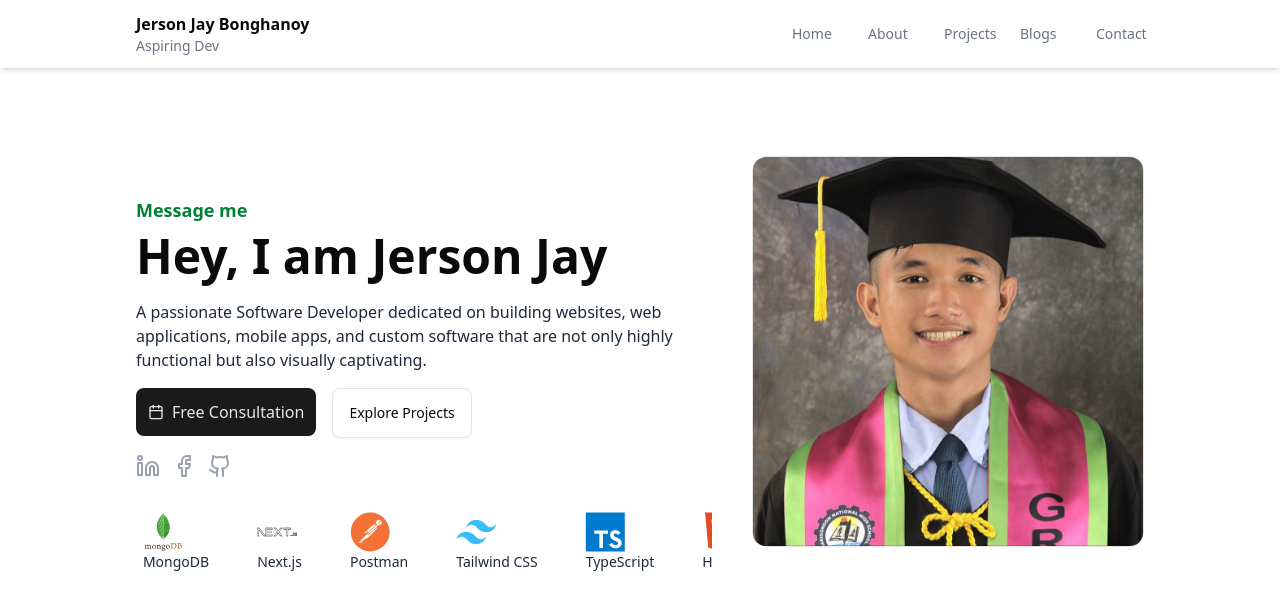
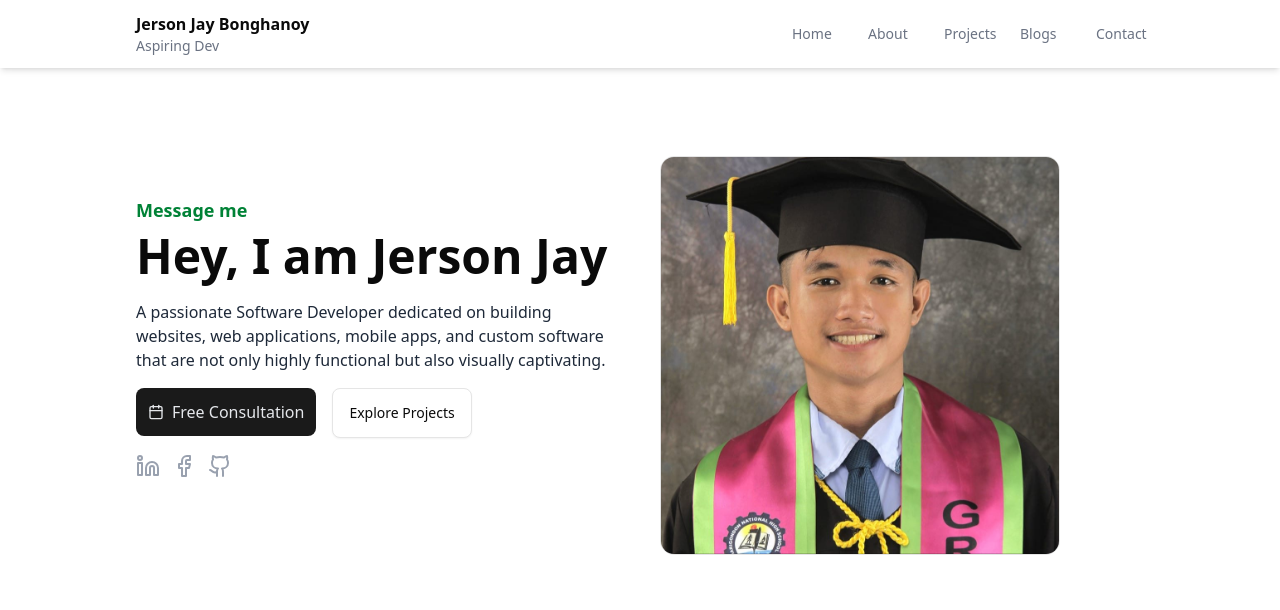
Before and after one commit to MrKabado/Personal-Portfolio, a Next.js app in the folder frontend/: page / in a window 1280 px wide. Shown: the top 610 px of the page. Built offline with nearby package versions, Linux system fonts and the light colour scheme.

Commit message:
chore: folder structure

```diff
--- /dev/null
+++ b/frontend/app/(guest)/(home)/page.tsx
@@ -0,0 +1,70 @@
+"use client";
+import { Button } from "@/components/ui/button";
+import { Linkedin, Facebook, Github, Calendar } from "lucide-react";
+import Profile from "../../../assets/profile.jpg";
+import Image from "next/image";
+import { Images } from "../../../assets/Images";
+
+export default function HomePage() {
+  const icons = [
+    {
+      icon: Linkedin,
+      link: "https://www.linkedin.com/in/bonghanoy-jerson-jay-49b205378/",
+    },
+    { icon: Facebook, link: "https://www.facebook.com/jersonjay.bonghanoy.5/" },
+    { icon: Github, link: "https://github.com/MrKabado" },
+  ];
+
+  return (
+    <div className="px-34 py-22">
+      <div className="flex flex-row justify-evenly gap-10">
+        <div className="w-full flex flex-col gap-4 mt-10">
+          <div className="flex flex-col gap-2">
+            <h1 className="font-semibold text-lg text-green-700">Message me</h1>
+            <h1 className="text-5xl font-bold">Hey, I am Jerson Jay</h1>
+            <p className="text-gray-800 mt-3 leading-6">
+              A passionate Software Developer dedicated on building websites,
+              web applications, mobile apps, and custom software that are not
+              only highly functional but also visually captivating.
+            </p>
+          </div>
+
+          <div className="flex gap-4">
+            <Button
+              variant="default"
+              className="text-gray-200 text-md py-6 px-4 bg-[#1A1A1A] cursor-pointer"
+            >
+              <Calendar size={24} />
+              Free Consultation
+            </Button>
+            <Button variant="outline" className="py-6 px-4 cursor-pointer">
+              Explore Projects
+            </Button>
+          </div>
+
+          <div className="flex flex-row gap-3">
+            {icons.map(({ icon: Icon, link }) => (
+              <Icon
+                key={link}
+                size={24}
+                className="
+                  text-gray-400 transition-all duration-300 transform cursor-pointer
+                  hover:text-black hover:-translate-y-1
+                "
+                onClick={() => window.open(link, "_blank")}
+              />
+            ))}
+          </div>
+        </div>
+
+        <div className="w-full">
+          <Image
+            src={Profile}
+            alt="Profile"
+            className="w-50 md:w-100 border rounded-xl object-cover"
+          />
+        </div>
+      </div>
+    </div>
+  );
+}
--- /dev/null
+++ b/frontend/app/(guest)/layout.tsx
@@ -0,0 +1,14 @@
+import Header from "@/components/common/Header"
+
+export default function GuestLayout({
+  children,
+}: {
+  children: React.ReactNode;
+}) {
+  return (
+    <>
+      <Header />
+      {children}
+    </>
+  )
+}
--- /dev/null
+++ b/frontend/app/admin/layout.tsx
@@ -0,0 +1,11 @@
+export default function AdminLayout({
+  children,
+}: {
+  children: React.ReactNode
+}) {
+  return (
+    <>
+      {children}
+    </>
+  )
+}
--- a/frontend/app/layout.tsx
+++ b/frontend/app/layout.tsx
@@ -28,7 +28,6 @@ export default function RootLayout({
       <body
         className={`${geistSans.variable} ${geistMono.variable} antialiased`}
       >
-        <Header />
         {children}
       </body>
     </html>
--- a/frontend/app/page.tsx
+++ /dev/null
@@ -1,118 +0,0 @@
-"use client";
-
-import { motion, useAnimation } from "framer-motion";
-import { Button } from "@/components/ui/button";
-import { Linkedin, Facebook, Github, Calendar } from "lucide-react";
-import Profile from "../assets/profile.jpg";
-import Image from "next/image";
-import { Images } from "../assets/Images"
-
-export default function HomePage() {
-
-  const icons = [
-    {icon: Linkedin, link: "https://www.linkedin.com/in/bonghanoy-jerson-jay-49b205378/"},
-    {icon: Facebook, link: "https://www.facebook.com/jersonjay.bonghanoy.5/"},
-    {icon: Github, link: "https://github.com/MrKabado"}
-  ]
-
-  const stacks = [
-    {image: Images.HTML, name: "HTML5"},
-    {image: Images.CSS, name: "CSS3"},
-    {image: Images.Javascript, name: "JavaScript"},
-    {image: Images.MySql, name: "MySQL"},
-    {image: Images.React, name: "React"},
-    {image: Images.Figma, name: "Figma"},
-    {image: Images.Express, name: "Express"},
-    {image: Images.MongoDB, name: "MongoDB"},
-    {image: Images.Nextjs, name: "Next.js"},
-    {image: Images.Postman, name: "Postman"},
-    {image: Images.Tailwindcss, name: "Tailwind CSS"},
-    {image: Images.Typscript, name: "TypeScript"},
-  ];
-
-
-  return (
-    <div className="px-34 py-22">
-      <div className="flex flex-row justify-evenly gap-10">
-
-        <div className="w-full flex flex-col gap-4 mt-10">
-          <div className="flex flex-col gap-2">
-            <h1 className="font-semibold text-lg text-green-700">Message me</h1>
-            <h1 className="text-5xl font-bold">Hey, I am Jerson Jay</h1>
-            <p className="text-gray-800 mt-3 leading-6">A passionate Software Developer dedicated on building websites, web applications, mobile apps, and custom software that are not only highly functional but also visually captivating.</p>
-          </div>
-
-          <div className="flex gap-4">
-            <Button variant="default" className="text-gray-200 text-md py-6 px-4 bg-[#1A1A1A] cursor-pointer">
-              <Calendar size={24} />
-              Free Consultation
-            </Button>
-            <Button variant="outline" className="py-6 px-4 cursor-pointer">
-              Explore Projects
-            </Button>
-          </div>
-
-          <div className="flex flex-row gap-3">
-            {icons.map(({icon: Icon, link}) => (
-              <Icon
-                key={link}
-                size={24}
-                className="
-                  text-gray-400 transition-all duration-300 transform cursor-pointer
-                  hover:text-black hover:-translate-y-1
-                "
-                onClick={() => window.open(link, "_blank")}
-              />
-            ))}
-          </div>
-
-          {/* THE INFINITE SCROLL */}
-          <div className="max-w-xl w-full flex h-24 overflow-hidden items-center">
-             <motion.div
-              className="flex gap-4"
-              animate={{x: ["0%", "-50%"]}}
-              transition={{
-                repeat: Infinity,
-                duration: 15,
-                ease: "linear",
-              }}
-             >
-              {[...stacks, ...stacks, ...stacks].map((stack, index) => (
-                <div
-                  key={index}
-                  className="
-                    whitespace-nowrap px-4 py-2
-                    rounded-md
-                    text-sm font-medium text-gray-800
-                    bg-white
-                  "
-                >
-
-                <Image
-                  src={stack.image || stack.image.src}
-                  alt={stack.name}  // <-- important
-                  width={40}        // size you want
-                  height={40}
-                  unoptimized
-                  className="object-contain"
-                />
-
-                {stack.name}
-                </div>
-              ))}
-             </motion.div>
-          </div>
-        </div>
-
-        <div className="w-full">
-          <Image
-            src={Profile}
-            alt="Profile"
-            className="w-50 md:w-100 border rounded-xl object-cover"
-          />
-        </div>
-
-      </div>
-    </div>
-  )
-}
--- /dev/null
+++ b/frontend/components/common/TechStacks.tsx
@@ -0,0 +1,58 @@
+"use client";
+import { Images } from "@/assets/Images";
+import { motion, useAnimation } from "framer-motion";
+import Image from "next/image";
+
+export default function TechStacks() {
+  const stacks = [
+    { image: Images.HTML, name: "HTML5" },
+    { image: Images.CSS, name: "CSS3" },
+    { image: Images.Javascript, name: "JavaScript" },
+    { image: Images.MySql, name: "MySQL" },
+    { image: Images.React, name: "React" },
+    { image: Images.Figma, name: "Figma" },
+    { image: Images.Express, name: "Express" },
+    { image: Images.MongoDB, name: "MongoDB" },
+    { image: Images.Nextjs, name: "Next.js" },
+    { image: Images.Postman, name: "Postman" },
+    { image: Images.Tailwindcss, name: "Tailwind CSS" },
+    { image: Images.Typscript, name: "TypeScript" },
+  ];
+
+  return (
+    <div className="max-w-xl w-full flex h-24 overflow-hidden items-center">
+      <motion.div
+        className="flex gap-4"
+        animate={{ x: ["0%", "-50%"] }}
+        transition={{
+          repeat: Infinity,
+          duration: 15,
+          ease: "linear",
+        }}
+      >
+        {[...stacks, ...stacks, ...stacks].map((stack, index) => (
+          <div
+            key={index}
+            className="
+                    whitespace-nowrap px-4 py-2
+                    rounded-md
+                    text-sm font-medium text-gray-800
+                    bg-white flex flex-col justify-between
+                  "
+          >
+            <Image
+              src={stack.image || stack.image.src}
+              alt={stack.name}
+              width={40}
+              height={40}
+              unoptimized
+              className="object-contain"
+            />
+
+            {stack.name}
+          </div>
+        ))}
+      </motion.div>
+    </div>
+  );
+}
```
